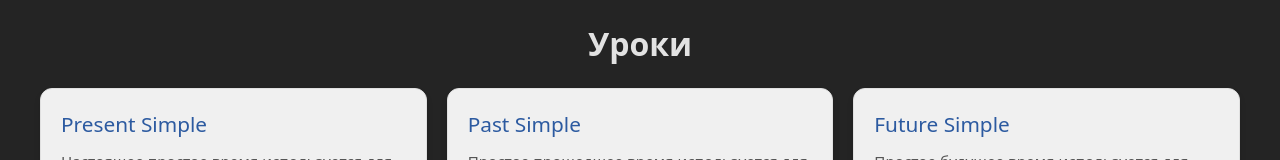
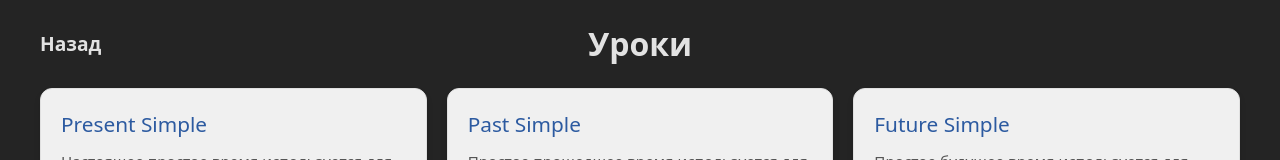
Before and after one commit to HunterM7/easy-english-telegram, a React (Vite) app: page /lessons in a window 1280 px wide. Shown: the top 160 px of the page. Built offline with nearby package versions, Linux system fonts and the light colour scheme; what @telegram-apps/sdk-react would draw is missing.

Commit message:
Добавил кнопку возврата на страницу Уроков.

```diff
--- a/src/pages/lessons-page/lessons-page.scss
+++ b/src/pages/lessons-page/lessons-page.scss
@@ -4,6 +4,17 @@
 
   &__title {
     text-align: center;
+    position: sticky;
+    top: 0;
+    background-color: #242424;
+  }
+
+  &__back-button {
+    position: absolute;
+    left: 0;
+    top: 50%;
+    transform: translateY(-50%);
+    font-size: 1.2rem;
   }
 
   &__list {
--- a/src/pages/lessons-page/lessons-page.tsx
+++ b/src/pages/lessons-page/lessons-page.tsx
@@ -1,12 +1,15 @@
+import { Link } from 'react-router-dom';
 import { mockLessons } from './utils/mockLessons';
 import { LessonsPageCard } from './lessons-page-card/lessons-page-card';
 import './lessons-page.scss'
 
 export function LessonsPage() {
-
   return (
     <div className='lessons-page'>
-      <h1 className='lessons-page__title'>Уроки</h1>
+      <h1 className='lessons-page__title'>
+        <Link to='/' className='lessons-page__back-button'>Назад</Link>
+        Уроки
+      </h1>
       <div className='lessons-page__list'>
         {mockLessons.map(lesson => {
           const { id, name, description } = lesson;
```
